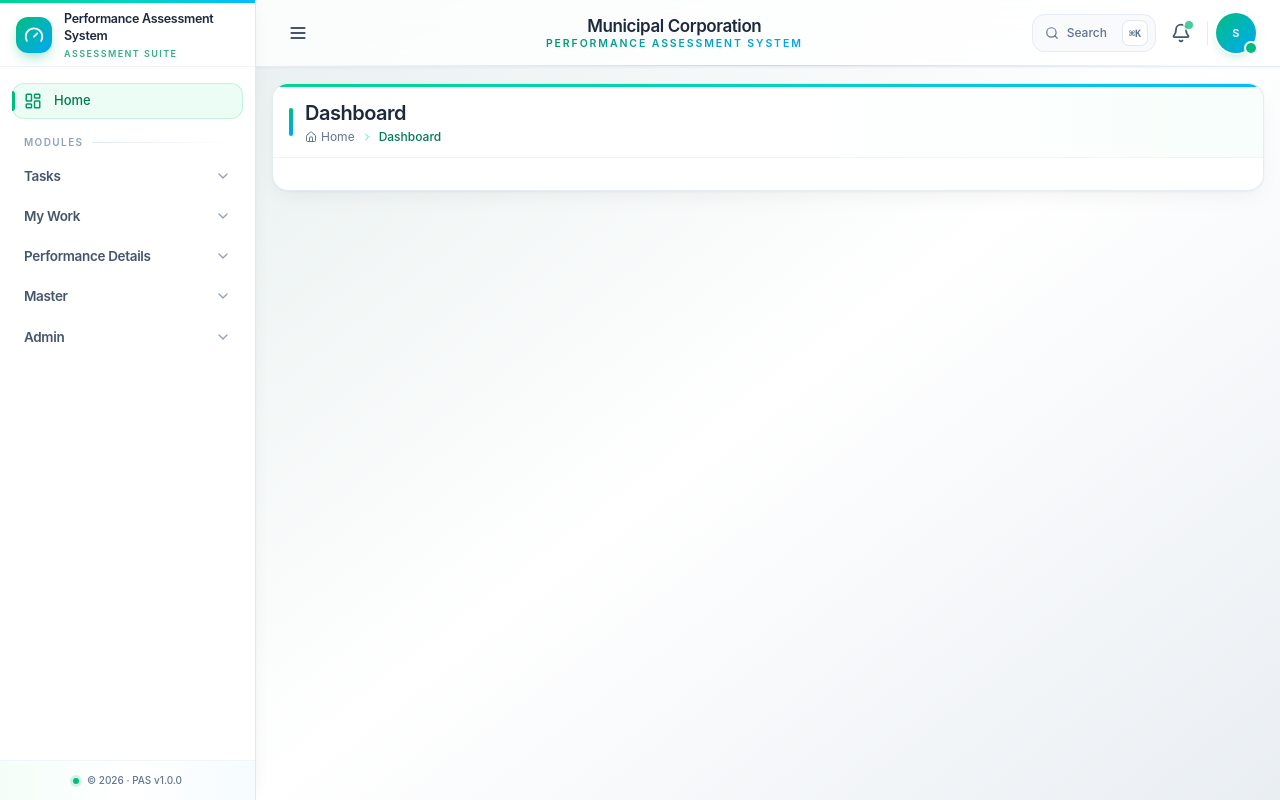
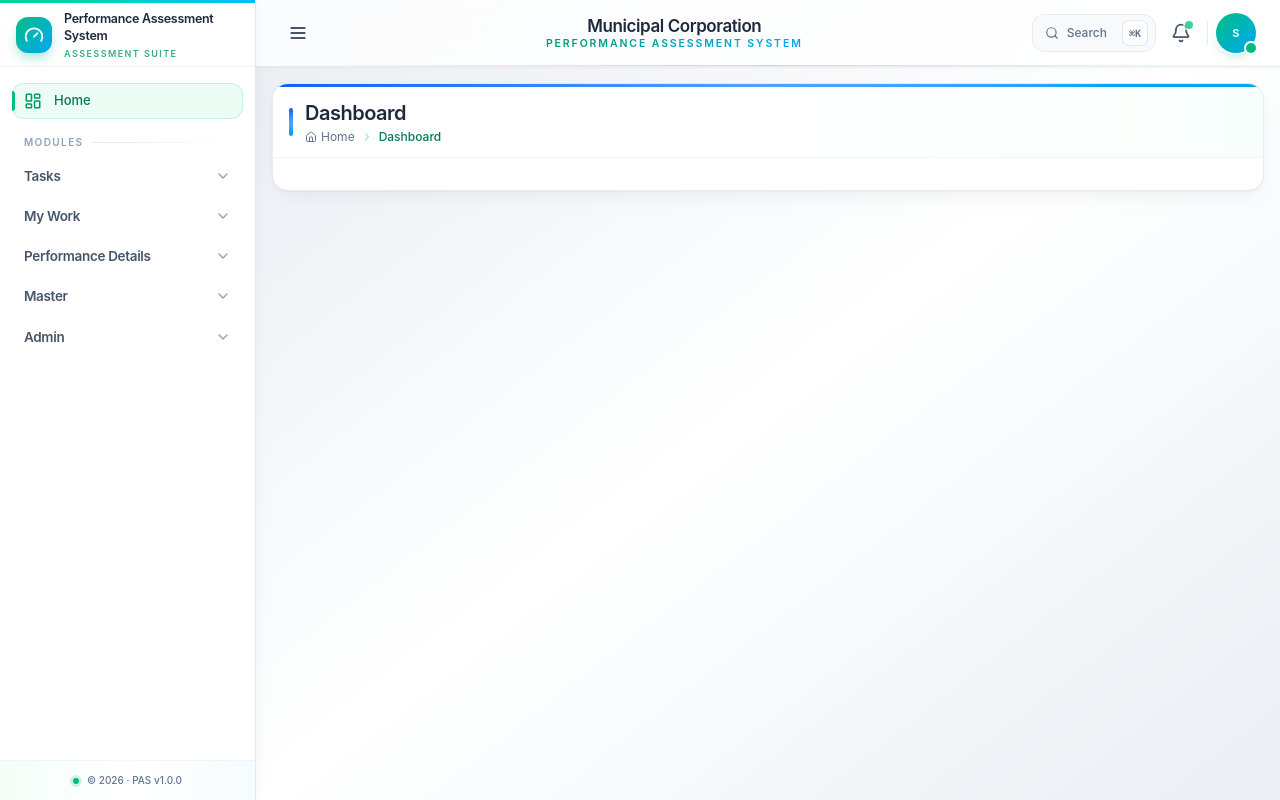
Before and after one commit to ASCENTechIndia/PerformanceAssessmentSystem, a React (Vite) app in the folder Frontend/: page /dashboard in a window 1280 px wide. Built offline with nearby package versions, Linux system fonts and the light colour scheme; sample sign-in values are in the browser's storage.

Commit message:
Modify Layout

```diff
--- a/Frontend/src/App.css
+++ b/Frontend/src/App.css
@@ -125,9 +125,9 @@ body {
   @apply inline-flex items-center justify-center gap-2
          px-5 py-2 rounded-xl
          text-[13px] font-semibold text-white
-         bg-gradient-to-r from-emerald-500 to-sky-500
+         bg-gradient-to-r from-blue-500 to-sky-400
          shadow-[0_8px_20px_-8px_rgba(16,185,129,0.7)]
-         hover:from-emerald-600 hover:to-sky-600
+         hover:from-blue-600 hover:to-sky-500
          active:scale-[0.99]
          transition-all duration-150
          disabled:opacity-50 disabled:cursor-not-allowed;
--- a/Frontend/src/App.jsx
+++ b/Frontend/src/App.jsx
@@ -5,7 +5,7 @@ import ProtectedRoute from "./HOC/ProtectedRoute.jsx";
 import Dashboard from "./Pages/Dashboard/Dashboard.jsx";
 import FrmTaskTypeMst from "./Pages/Master/TaskTypeMaster/FrmTaskTypeMst.jsx";
 import HierarchyMapping from "./Pages/Master/HierarchyMapping/HierarchyMapping.jsx";
-import JuniorTaskManagement from "./Pages/Admin/UserAccess.jsx";
+import UserAccess from "./Pages/Admin/UserAccess.jsx";
 import AssignTask from "./Pages/Task/AssignTask.jsx";
 import TeamTasks from "./Pages/Task/TeamTasks.jsx";
 import ReviewQueue from "./Pages/Task/ReviewQueue.jsx";
@@ -42,7 +42,7 @@ function App() {
 
                   {/* Task Management */}
                   <Route path="/Task/MyTask" element={<MyTasks />} />
-                  <Route path="/admin/userAccess" element={<JuniorTaskManagement />} />
+                  <Route path="/admin/userAccess" element={<UserAccess />} />
                   <Route path="/Task/AssignTask" element={<AssignTask />} />
                   <Route path="/Task/TeamTasks" element={<TeamTasks />} />
                   <Route path="/Task/ReviewQueue" element={<ReviewQueue />} />
--- a/Frontend/src/Components/Layout.jsx
+++ b/Frontend/src/Components/Layout.jsx
@@ -49,7 +49,7 @@ const Layout = ({ title, breadcrumb, children }) => {
 
       <div
         className={`flex-1 flex flex-col min-h-screen max-h-screen overflow-hidden transition-all duration-300
-          bg-gradient-to-br from-emerald-50/40 via-white to-sky-50/40`}
+          bg-gradient-to-br from-blue-50/40 via-white to-sky-50/40`}
       >
         <Header
           toggleSidebar={handleToggleSidebar}
@@ -60,12 +60,12 @@ const Layout = ({ title, breadcrumb, children }) => {
           <div className="max-w-screen-2xl mx-auto">
             <div className="bg-white rounded-2xl border border-slate-200/80 shadow-[0_1px_2px_rgba(15,23,42,0.04),0_8px_24px_-8px_rgba(15,23,42,0.08)] overflow-hidden">
               {/* Brand accent strip */}
-              <div className="h-[3px] w-full bg-gradient-to-r from-emerald-400 via-teal-400 to-sky-400" />
+              <div className="h-[3px] w-full bg-gradient-to-r from-blue-600 via-blue-400 to-sky-500" />
 
               {(title || breadcrumb) && (
                 <div className="px-4 py-3 border-b border-slate-100 bg-gradient-to-r from-white via-white to-emerald-50/40">
                   <div className="flex items-center gap-3">
-                    <span className="h-7 w-1 rounded-full bg-gradient-to-b from-emerald-500 to-sky-500" />
+                    <span className="h-7 w-1 rounded-full bg-gradient-to-b from-blue-600 via-blue-400 to-sky-500" />
                     <div className="flex-1 min-w-0">
                       {title && (
                         <h1 className="text-lg md:text-xl font-semibold text-slate-800 tracking-tight truncate">
```
